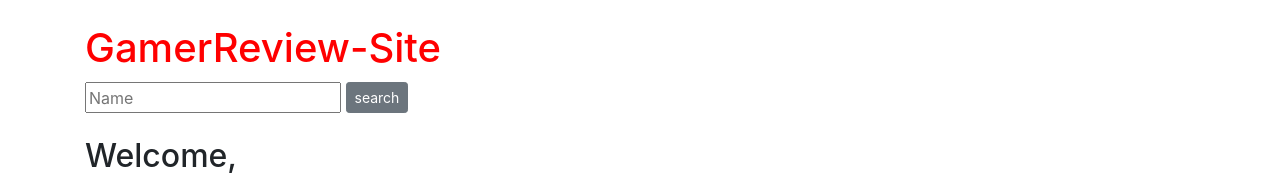
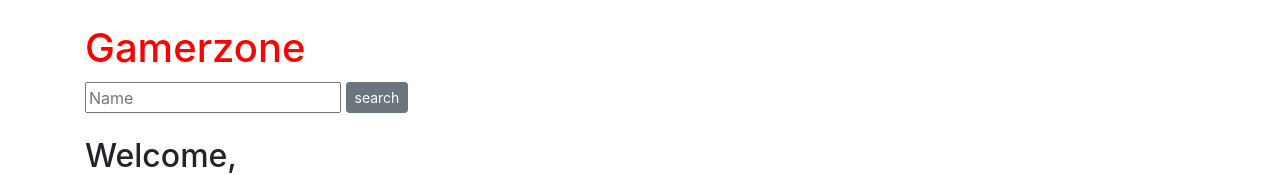
Before and after one commit to tenmark86/Gamerzone, a website built with webpack: page index.html in a window 1280 px wide. Shown: the top 175 px of the page. Built offline with nearby package versions, Linux system fonts and the light colour scheme; no server answers; files whose address does not match are found by name.

Commit message:
Update index.html

```diff
--- a/index.html
+++ b/index.html
@@ -11,7 +11,7 @@
   <body>
     <div class="container">
       <header>
-        <a class="link-header" href="#pagelist"><h1>GamerReview-Site</h1></a>
+        <a class="link-header" href="#pagelist"><h1>Gamerzone</h1></a>
         <div id="game">
           <input class="input-search" type="text" class="form-control-lg input-search" placeholder="Name">
           <button id="button" class="btn btn-secondary btn-sm" type="submit" onclick="findGame()">search</button>
```
